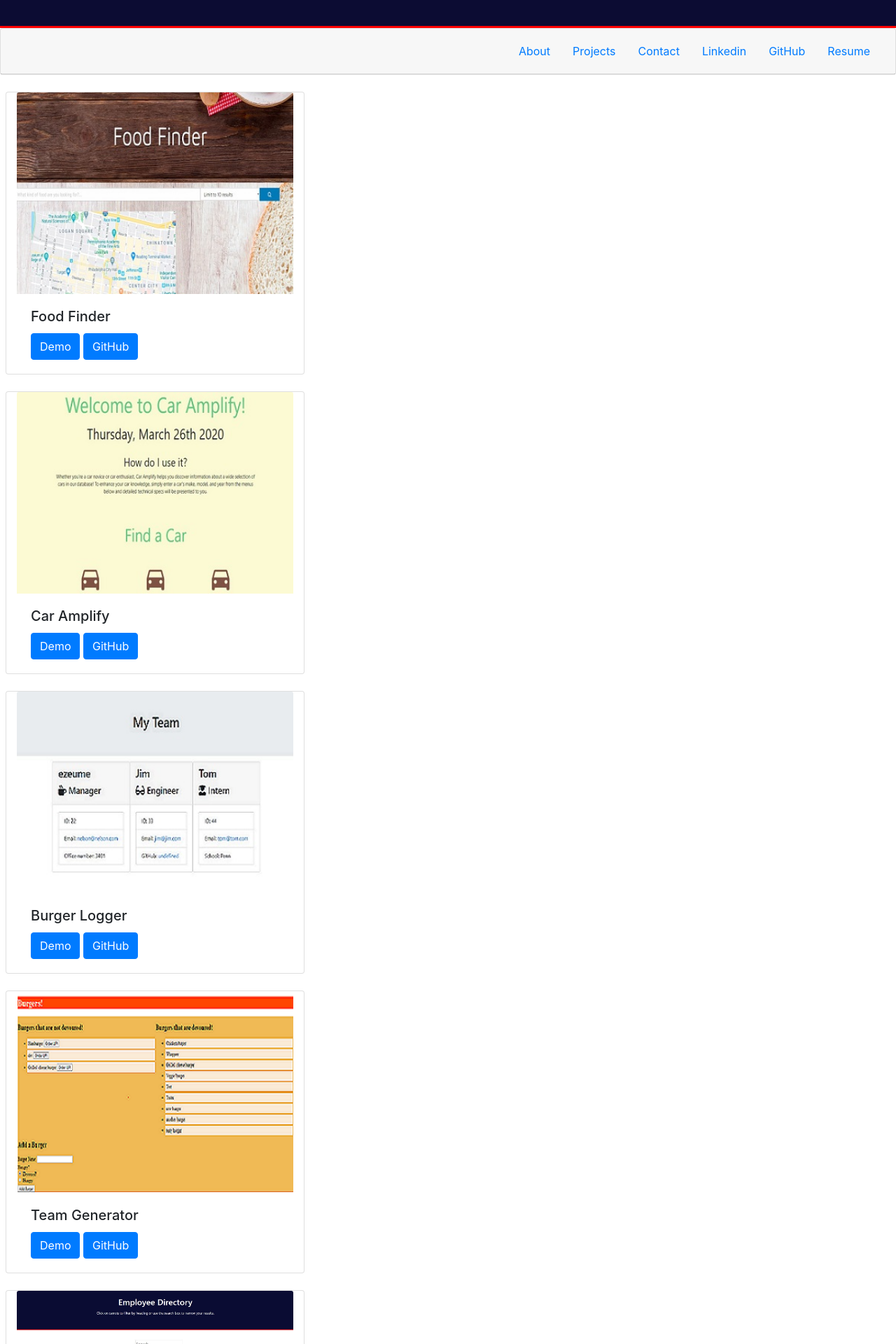
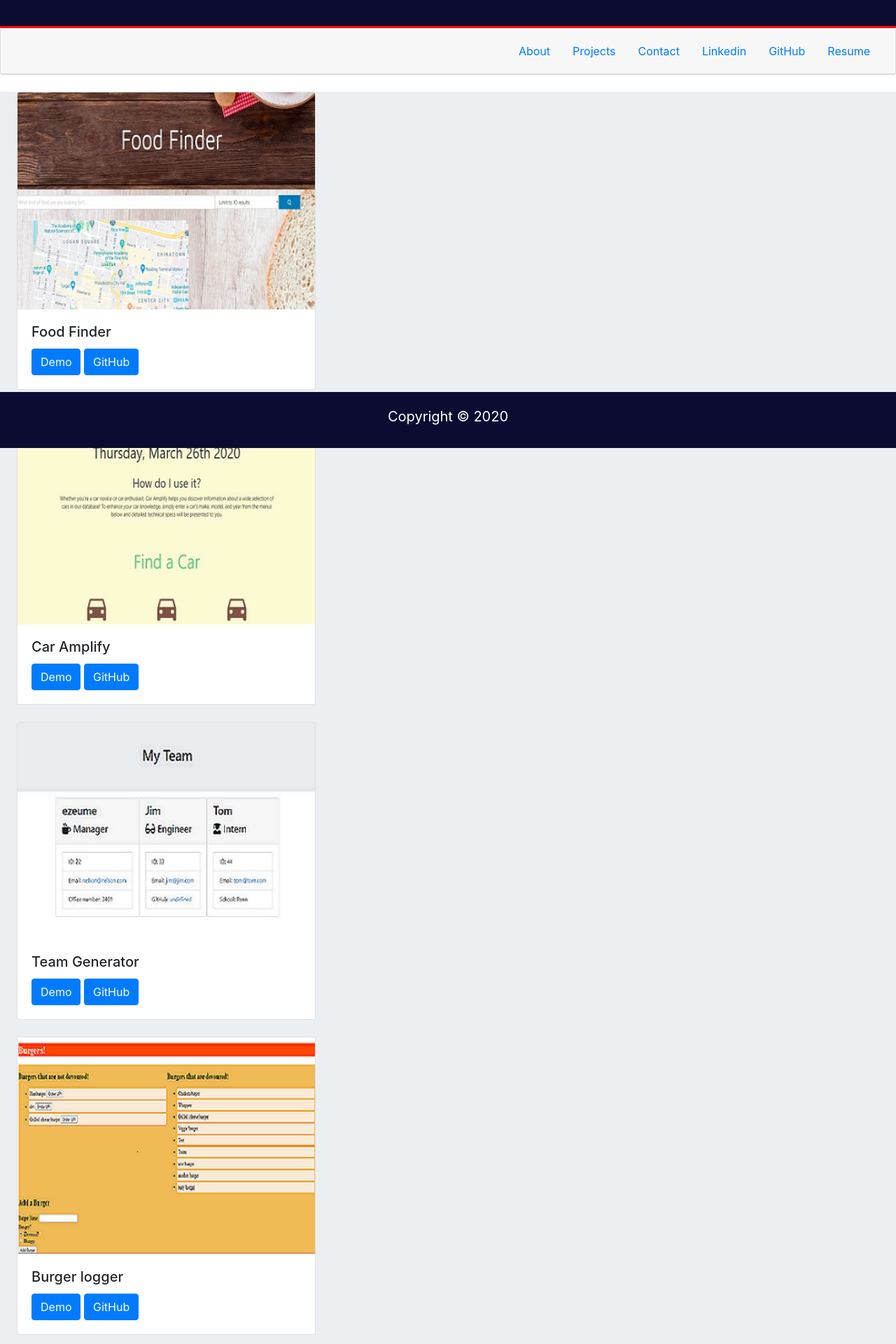
Before and after one commit to ezeume/portfolio, a React (Create React App) app: page /Project in a window 1280 px wide. Shown: the part 160-2080 px from the top of the page at 70% size. Built offline with nearby package versions, Linux system fonts and the light colour scheme.

Commit message:
updated project css

```diff
--- a/src/components/About/index.js
+++ b/src/components/About/index.js
@@ -43,18 +43,21 @@ function About() {
           </div>
         </div>
       </div>
-      <div className="row">
+      <div>
+        {" "}
+      </div>
+      {/* <div className="row">
         <div className="col-12">
-          <Link to="/Project" id="link">
+          <button className="link"><Link to="/Project">
             PROJECTS
-          </Link>
+          </Link></button>
         </div>
         <div>
-          <Link to="/Contact" id="link">
+          <button className="link"><Link to="/Contact">
             CONTACT
-          </Link>
+          </Link></button>
         </div>
-      </div>
+      </div> */}
     </>
   );
 }
--- a/src/components/Contact/index.js
+++ b/src/components/Contact/index.js
@@ -4,7 +4,7 @@ import "./style.css";
 
 function Contact() {
   return (
-    <>
+    <div className="contactDiv">
 
             <div class="row">
                 <div class="col-xl-4 col-lg-6 col-md-12 col-sm-12 mb-4">
@@ -34,7 +34,7 @@ function Contact() {
                 </div>
 
             </div>
-    </>
+    </div>
   )
 }
 
--- a/src/components/Contact/style.css
+++ b/src/components/Contact/style.css
@@ -1,11 +1,9 @@
-.wrapper {
+.contactDiv {
   padding-top: 50px;
   background: #ECEFF1;
-  height: 100%;
   display: flex;
-  flex-flow: row wrap;
-  padding: 20px;
+  padding: 40px;
   justify-content: space-around;
-  align-content: flex-start;
-  overflow: auto;
+  /* height: 0px; */
+
 }
--- a/src/components/Footer/index.js
+++ b/src/components/Footer/index.js
@@ -2,7 +2,7 @@ import React from "react";
 import "../Footer/style.css";
 
 function Footer() {
-    return <footer>
+    return <footer className="footer">
         Copyright &copy; 2020
         </footer>;
 }
--- a/src/components/Footer/style.css
+++ b/src/components/Footer/style.css
@@ -1,9 +1,13 @@
-footer {
+.footer {
     background-color: rgb(12, 12, 51);
     color: white;
     font-size: 20px;
     text-align: center;
-    height: 60px;
-    justify-content: bottom;
+    padding-top: 20px;
+    height: 80px;
+   position: fixed;
+   left: 0;
+   bottom: 0;
+   width: 100%;
 
 }
--- a/src/components/Project/index.js
+++ b/src/components/Project/index.js
@@ -1,90 +1,154 @@
 import React from "react";
 import "../Project/style.css";
 
-
 function Project() {
   return (
-    <>
-
-      <div className="card col-lg-4 col-12 md-5 mb-4 mt-4 my-2 mx-2 mt-4">
-        <img src={require("../../Images/foodfinder.jpg")} className="card-img-top" alt="FoodApp" />
+    <div className="projectDiv">
+      <div className="card col-lg-4 col-12 p-0 mt-4 mx-4">
+        <img
+          src={require("../../Images/foodfinder.jpg")}
+          className="card-img-top"
+          alt="FoodApp"
+        />
         <div className="card-body">
           <h5 className="card-title">Food Finder</h5>
-          <a href="https://ezeume.github.io/FoodFinder/" target="_blank" className="btn btn-primary">
+          <a
+            href="https://ezeume.github.io/FoodFinder/"
+            target="_blank"
+            className="btn btn-primary"
+          >
             Demo
-          </a>
-          {" "}
-          <a href="https://github.com/ezeume/FoodFinder" target="_blank" className="btn btn-primary">
+          </a>{" "}
+          <a
+            href="https://github.com/ezeume/FoodFinder"
+            target="_blank"
+            className="btn btn-primary"
+          >
             GitHub
           </a>
         </div>
       </div>
-      <div className="card col-lg-4 col-12 md-5 mb-4 mt-4 my-2 mx-2 mt-4">
-        <img src={require("../../Images/carApp.jpg")} className="card-img-top" alt="CarAmp" />
+      <div className="card col-lg-4 col-12 p-0 mt-4 mx-4">
+        <img
+          src={require("../../Images/carApp.jpg")}
+          className="card-img-top"
+          alt="CarAmp"
+        />
         <div className="card-body">
           <h5 className="card-title">Car Amplify</h5>
-          <a href="https://car-amplify.herokuapp.com/" target="_blank" className="btn btn-primary">
+          <a
+            href="https://car-amplify.herokuapp.com/"
+            target="_blank"
+            className="btn btn-primary"
+          >
             Demo
-          </a>
-          {" "}
-          <a href="https://github.com/ezeume/Car_amplify" target="_blank" className="btn btn-primary">
+          </a>{" "}
+          <a
+            href="https://github.com/ezeume/Car_amplify"
+            target="_blank"
+            className="btn btn-primary"
+          >
             GitHub
           </a>
         </div>
       </div>
-      <div className="card col-lg-4 col-12 md-5 mb-4 mt-4 my-2 mx-2 mt-4">
-        <img src={require("../../Images/team-gen.jpg")} className="card-img-top" alt="Burger" />
+      <div className="card col-lg-4 col-12 p-0 mt-4 mx-4">
+        <img
+          src={require("../../Images/team-gen.jpg")}
+          className="card-img-top"
+          alt="TeamGen"
+        />
         <div className="card-body">
-          <h5 className="card-title">Burger Logger</h5>
-          <a href="https://burger-logger-application.herokuapp.com/" target="_blank" className="btn btn-primary">
+          <h5 className="card-title">Team Generator</h5>
+          <a
+            href="https://youtu.be/AFBQUwSQM1o"
+            target="_blank"
+            className="btn btn-primary"
+          >
             Demo
-          </a>
-          {" "}
-          <a href="https://github.com/ezeume/Burger-logger" target="_blank" className="btn btn-primary">
+          </a>{" "}
+          <a
+            href="https://github.com/ezeume/team-generator"
+            target="_blank"
+            className="btn btn-primary"
+          >
             GitHub
           </a>
         </div>
       </div>
-      <div className="card col-lg-4 col-12 md-5 mb-4 mt-4 my-2 mx-2 mt-4">
-        <img src={require("../../Images/burger.png")} className="card-img-top" alt="TeamGen" />
+      <div className="card col-lg-4 col-12 p-0 mt-4 mx-4">
+        <img
+          src={require("../../Images/burger.png")}
+          className="card-img-top"
+          alt="Burger logger"
+        />
         <div className="card-body">
-          <h5 className="card-title">Team Generator</h5>
-          <a href="https://youtu.be/AFBQUwSQM1o"  target="_blank" className="btn btn-primary">
+          <h5 className="card-title">Burger logger</h5>
+          <a
+            href="https://burger-logger-application.herokuapp.com/"
+            target="_blank"
+            className="btn btn-primary"
+          >
             Demo
-          </a>
-          {" "}
-          <a href="https://github.com/ezeume/team-generato" target="_blank" className="btn btn-primary">
+          </a>{" "}
+          <a
+            href="https://github.com/ezeume/Burger-logger"
+            target="_blank"
+            className="btn btn-primary"
+          >
             GitHub
           </a>
         </div>
       </div>
-      <div className="card col-lg-4 col-12 md-5 mb-4 mt-4 my-2 mx-2 mt-4">
-        <img src={require("../../Images/empdirectory.jpg")} className="card-img-top" alt="Employee-Directory" />
+      <div className="card col-lg-4 col-12 p-0 mt-4 mx-4">
+        <img
+          src={require("../../Images/empdirectory.jpg")}
+          className="card-img-top"
+          alt="Employee-Directory"
+        />
         <div className="card-body">
           <h5 className="card-title">Employee Directory</h5>
-          <a href="https://ezeume.github.io/employee-directory/" target="_blank" className="btn btn-primary">
+          <a
+            href="https://ezeume.github.io/employee-directory/"
+            target="_blank"
+            className="btn btn-primary"
+          >
             Demo
-          </a>
-          {" "}
-          <a href="https://github.com/ezeume/employee-directory" target="_blank" className="btn btn-primary">
+          </a>{" "}
+          <a
+            href="https://github.com/ezeume/employee-directory"
+            target="_blank"
+            className="btn btn-primary"
+          >
             GitHub
           </a>
         </div>
       </div>
-      <div className="card col-lg-4 col-12 md-5 mb-4 mt-4 my-2 mx-2 mt-4">
-        <img src={require("../../Images/workout.jpg")} className="card-img-top" alt="Workout-tracker" />
+      <div className="card col-lg-4 col-12 p-0 mt-4 mx-4">
+        <img
+          src={require("../../Images/workout.jpg")}
+          className="card-img-top"
+          alt="Workout-tracker"
+        />
         <div className="card-body">
           <h5 className="card-title">Fitness Tracker</h5>
-          <a href="https://quiet-gorge-37627.herokuapp.com/" target="_blank" className="btn btn-primary">
+          <a
+            href="https://quiet-gorge-37627.herokuapp.com/"
+            target="_blank"
+            className="btn btn-primary"
+          >
             Demo
-          </a>
-          {" "}
-          <a href="https://github.com/ezeume/Workout-tracker" target="_blank" className="btn btn-primary">
+          </a>{" "}
+          <a
+            href="https://github.com/ezeume/Workout-tracker"
+            target="_blank"
+            className="btn btn-primary"
+          >
             GitHub
           </a>
         </div>
       </div>
-    </>
+    </div>
   );
 }
 
--- a/src/components/Project/style.css
+++ b/src/components/Project/style.css
@@ -1,3 +1,6 @@
 .subheader-text{
     text-align: center;
 }
+.projectDiv{
+    background:  #ECEFF1;
+}
```
